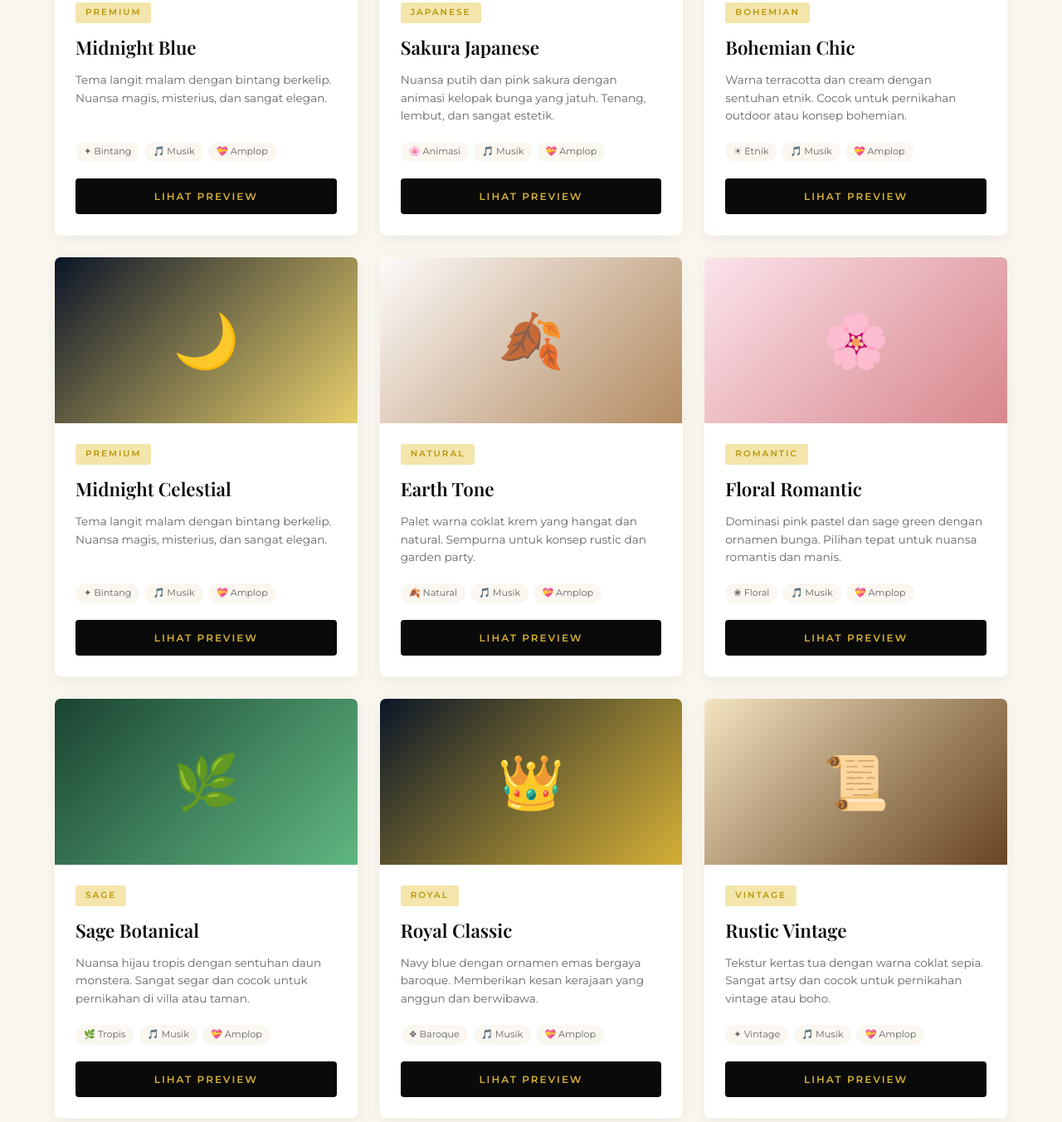
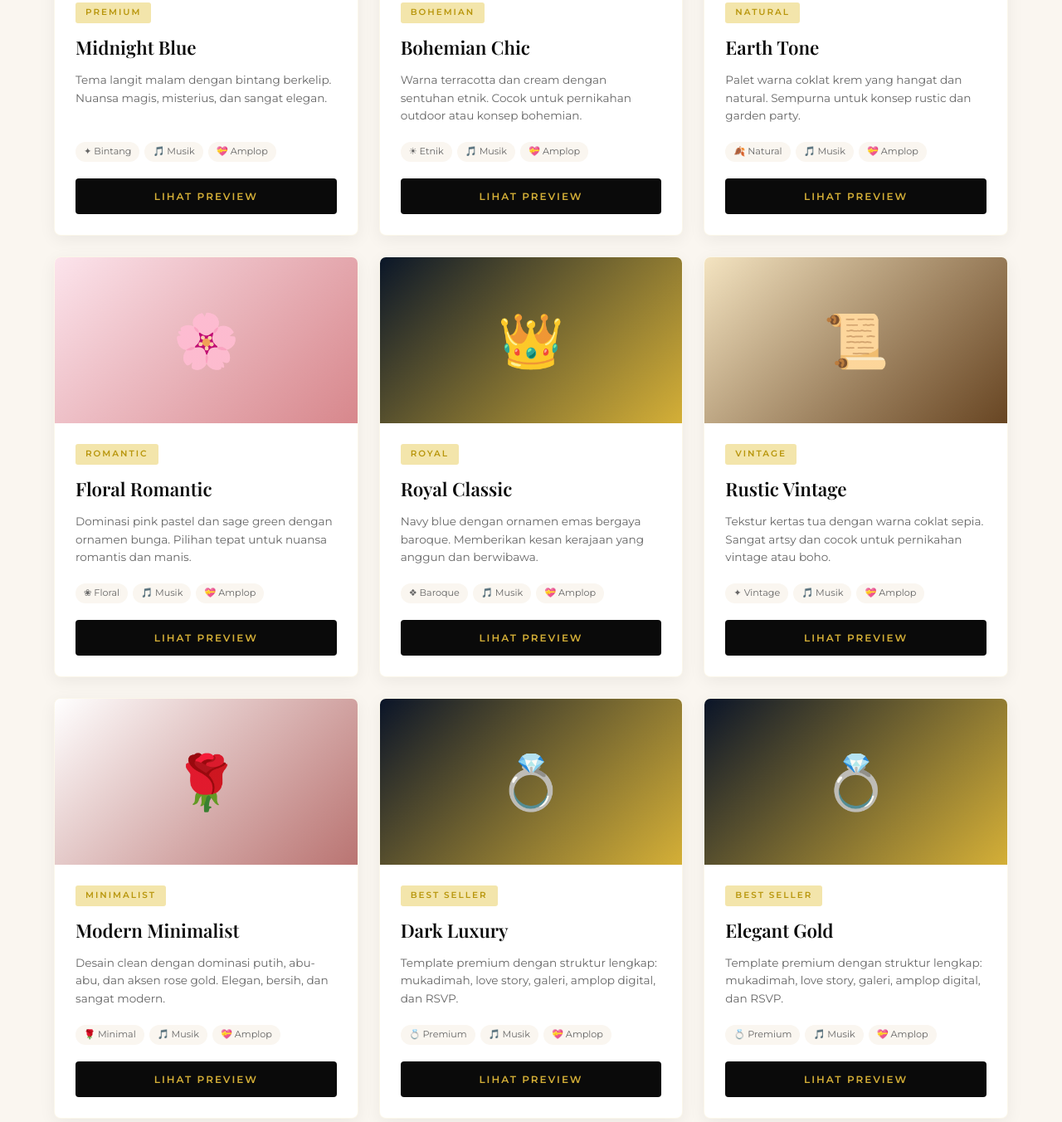
Before and after one commit to Sutrisno778/Undangan-Digital, a plain HTML site: page index.html in a window 1280 px wide. Shown: the part 1006-2358 px from the top of the page at 83% size. Drawn offline with nearby package versions, Linux system fonts and the light colour scheme; a web font is replaced by a local one.

Commit message:
Update index.html

```diff
--- a/index.html
+++ b/index.html
@@ -453,7 +453,7 @@
   </div>
 
   <div class="template-grid">
-<!-- 01. Midnight Blue -->
+<!-- 1. Midnight Blue -->
     <div class="template-card">
       <div class="card-preview" style="background: linear-gradient(135deg, #0a1428, #e8d070);">🌙</div>
       <div class="card-body">
@@ -466,22 +466,6 @@
           <span class="feature-tag">💝 Amplop</span>
         </div>
         <a href="./midnight-blue/" class="btn-preview">Lihat Preview</a>
-      </div>
-    </div>
-
-    <!-- 1. Sakura Japanese -->
-    <div class="template-card">
-      <div class="card-preview" style="background: linear-gradient(135deg, #fff0f3, #f5a5b5);">🌸</div>
-      <div class="card-body">
-        <span class="card-tag">Japanese</span>
-        <h3>Sakura Japanese</h3>
-        <p>Nuansa putih dan pink sakura dengan animasi kelopak bunga yang jatuh. Tenang, lembut, dan sangat estetik.</p>
-        <div class="card-features">
-          <span class="feature-tag">🌸 Animasi</span>
-          <span class="feature-tag">🎵 Musik</span>
-          <span class="feature-tag">💝 Amplop</span>
-        </div>
-        <a href="./sakura-japanese/" class="btn-preview">Lihat Preview</a>
       </div>
     </div>
 
@@ -500,24 +484,7 @@
         <a href="./bohemian-chic/" class="btn-preview">Lihat Preview</a>
       </div>
     </div>
-
-    <!-- 3. Midnight Celestial -->
-    <div class="template-card">
-      <div class="card-preview" style="background: linear-gradient(135deg, #0a1428, #e8d070);">🌙</div>
-      <div class="card-body">
-        <span class="card-tag">Premium</span>
-        <h3>Midnight Celestial</h3>
-        <p>Tema langit malam dengan bintang berkelip. Nuansa magis, misterius, dan sangat elegan.</p>
-        <div class="card-features">
-          <span class="feature-tag">✦ Bintang</span>
-          <span class="feature-tag">🎵 Musik</span>
-          <span class="feature-tag">💝 Amplop</span>
-        </div>
-        <a href="./midnight-celestial/" class="btn-preview">Lihat Preview</a>
-      </div>
-    </div>
-
-    <!-- 4. Earth Tone -->
+    <!-- 3. Earth Tone -->
     <div class="template-card">
       <div class="card-preview" style="background: linear-gradient(135deg, #fdfbfb, #b08968);">🍂</div>
       <div class="card-body">
@@ -533,7 +500,7 @@
       </div>
     </div>
 
-    <!-- 5. Floral Romantic -->
+    <!-- 4. Floral Romantic -->
     <div class="template-card">
       <div class="card-preview" style="background: linear-gradient(135deg, #fce4ec, #d88396);">🌸</div>
       <div class="card-body">
@@ -549,23 +516,7 @@
       </div>
     </div>
 
-    <!-- 6.Sage Botanical -->
-    <div class="template-card">
-      <div class="card-preview" style="background: linear-gradient(135deg, #1b4332, #52b788);">🌿</div>
-      <div class="card-body">
-        <span class="card-tag">Sage</span>
-        <h3>Sage Botanical</h3>
-        <p>Nuansa hijau tropis dengan sentuhan daun monstera. Sangat segar dan cocok untuk pernikahan di villa atau taman.</p>
-        <div class="card-features">
-          <span class="feature-tag">🌿 Tropis</span>
-          <span class="feature-tag">🎵 Musik</span>
-          <span class="feature-tag">💝 Amplop</span>
-        </div>
-        <a href="./sage-botanical/" class="btn-preview">Lihat Preview</a>
-      </div>
-    </div>
-
-    <!-- 7. Royal Classic -->
+    <!-- 5. Royal Classic -->
     <div class="template-card">
       <div class="card-preview" style="background: linear-gradient(135deg, #0a1628, #d4af37);">👑</div>
       <div class="card-body">
@@ -581,7 +532,7 @@
       </div>
     </div>
 
-    <!-- 8. Rustic Vintage -->
+    <!-- 6. Rustic Vintage -->
     <div class="template-card">
       <div class="card-preview" style="background: linear-gradient(135deg, #f4e4c1, #5c3a21);">📜</div>
       <div class="card-body">
@@ -597,7 +548,7 @@
       </div>
     </div>
 
-    <!-- 9. Modern Minimalist -->
+    <!-- 7. Modern Minimalist -->
     <div class="template-card">
       <div class="card-preview" style="background: linear-gradient(135deg, #ffffff, #b76e79);">🌹</div>
       <div class="card-body">
@@ -613,22 +564,7 @@
       </div>
     </div>
 
-    <!-- 10. Royal Elegant -->
-    <div class="template-card">
-      <div class="card-preview" style="background: linear-gradient(135deg, #0a1428, #d4af37);">💍</div>
-      <div class="card-body">
-        <span class="card-tag">Best Seller</span>
-        <h3>Royal Elegant</h3>
-        <p>Template premium dengan struktur lengkap: mukadimah, love story, galeri, amplop digital, dan RSVP.</p>
-        <div class="card-features">
-          <span class="feature-tag">💍 Premium</span>
-          <span class="feature-tag">🎵 Musik</span>
-          <span class="feature-tag">💝 Amplop</span>
-        </div>
-        <a href="./royal-elegant/" class="btn-preview">Lihat Preview</a>
-      </div>
-    </div>
-<!-- 11. Dark Luxury -->
+<!-- 8. Dark Luxury -->
     <div class="template-card">
       <div class="card-preview" style="background: linear-gradient(135deg, #0a1428, #d4af37);">💍</div>
       <div class="card-body">
@@ -643,7 +579,7 @@
         <a href="./dark-luxury/" class="btn-preview">Lihat Preview</a>
       </div>
     </div>
-<!-- 12. Elegant Gold -->
+<!-- 9. Elegant Gold -->
     <div class="template-card">
       <div class="card-preview" style="background: linear-gradient(135deg, #0a1428, #d4af37);">💍</div>
       <div class="card-body">
@@ -659,7 +595,7 @@
       </div>
     </div>
 
- <!-- 13. Minimal Sage -->
+ <!-- 10. Minimal Sage -->
     <div class="template-card">
       <div class="card-preview" style="background: linear-gradient(135deg, #0a1428, #d4af37);">💍</div>
       <div class="card-body">
```
